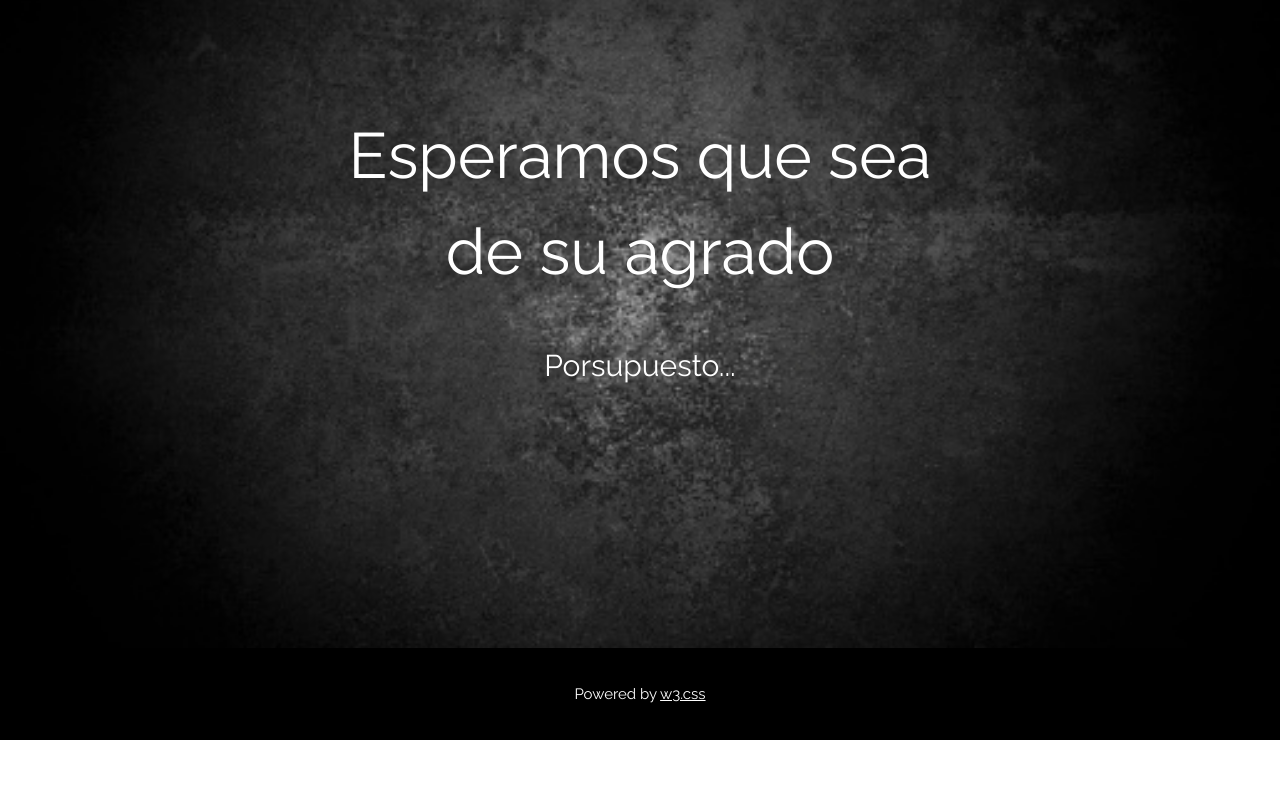
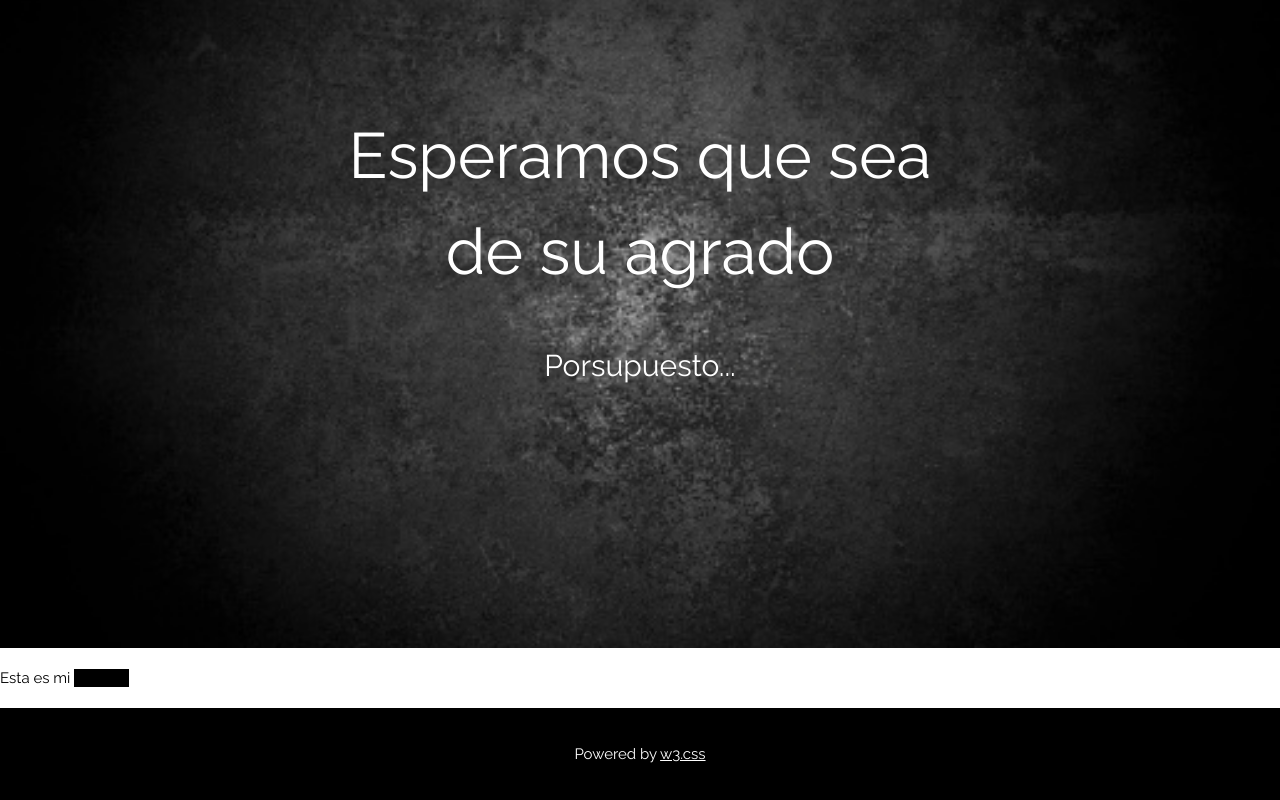
Before and after one commit to Ofertonestetones/Ofertonestetones, a plain HTML site: page index.html in a window 1280 px wide. Shown: the part 2674-3474 px from the top of the page. Before the commit the page ends 3414 px from the top, so only its background shows below. Drawn offline with Linux system fonts and the light colour scheme.

Commit message:
Update index.html

```diff
--- a/index.html
+++ b/index.html
@@ -89,6 +89,7 @@ p {line-height: 2}
     <h2>Porsupuesto...</h2>
   </div>
 </div>
+<p>Esta es mi <a href="https://www.w3schools.com/w3css/tryw3css_templates_wedding.htm">plantilla</a></p>
 
 <!-- Footer -->
 <footer class="w3-center w3-black w3-padding-16">
```
